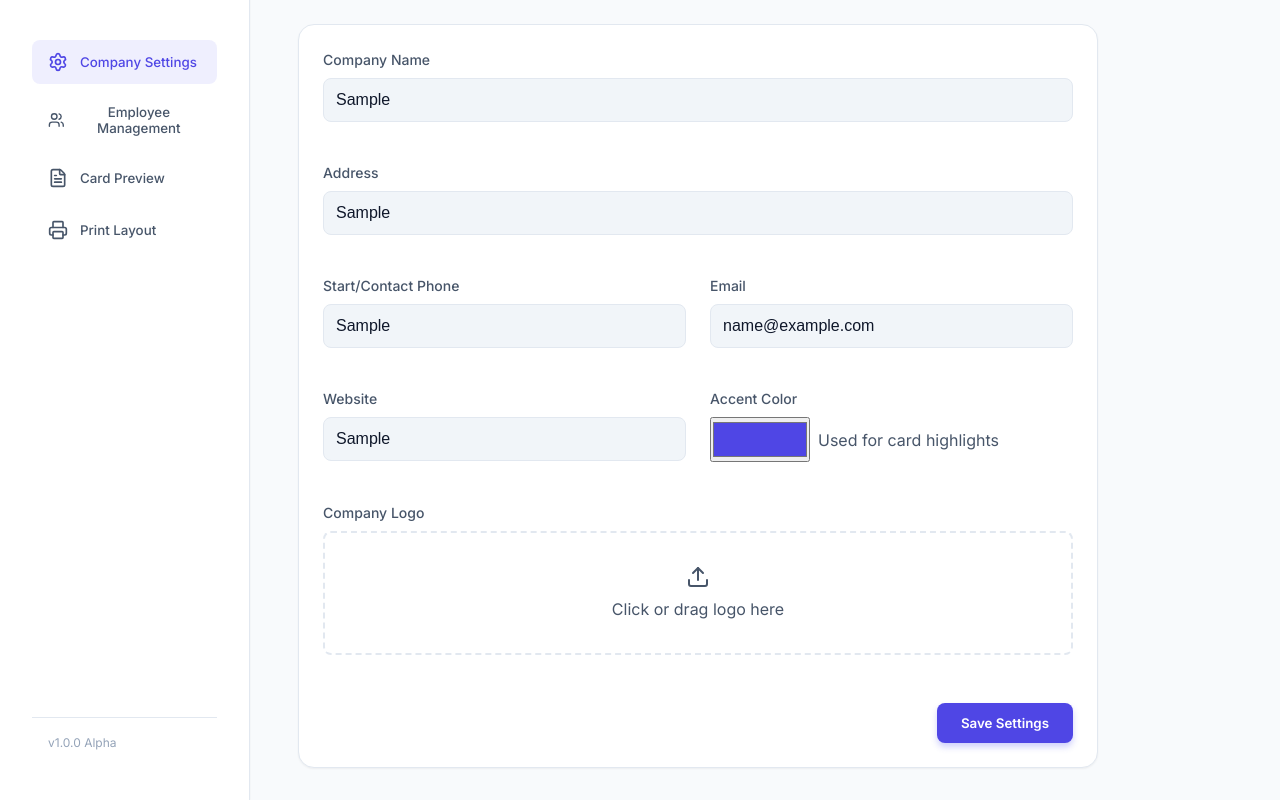
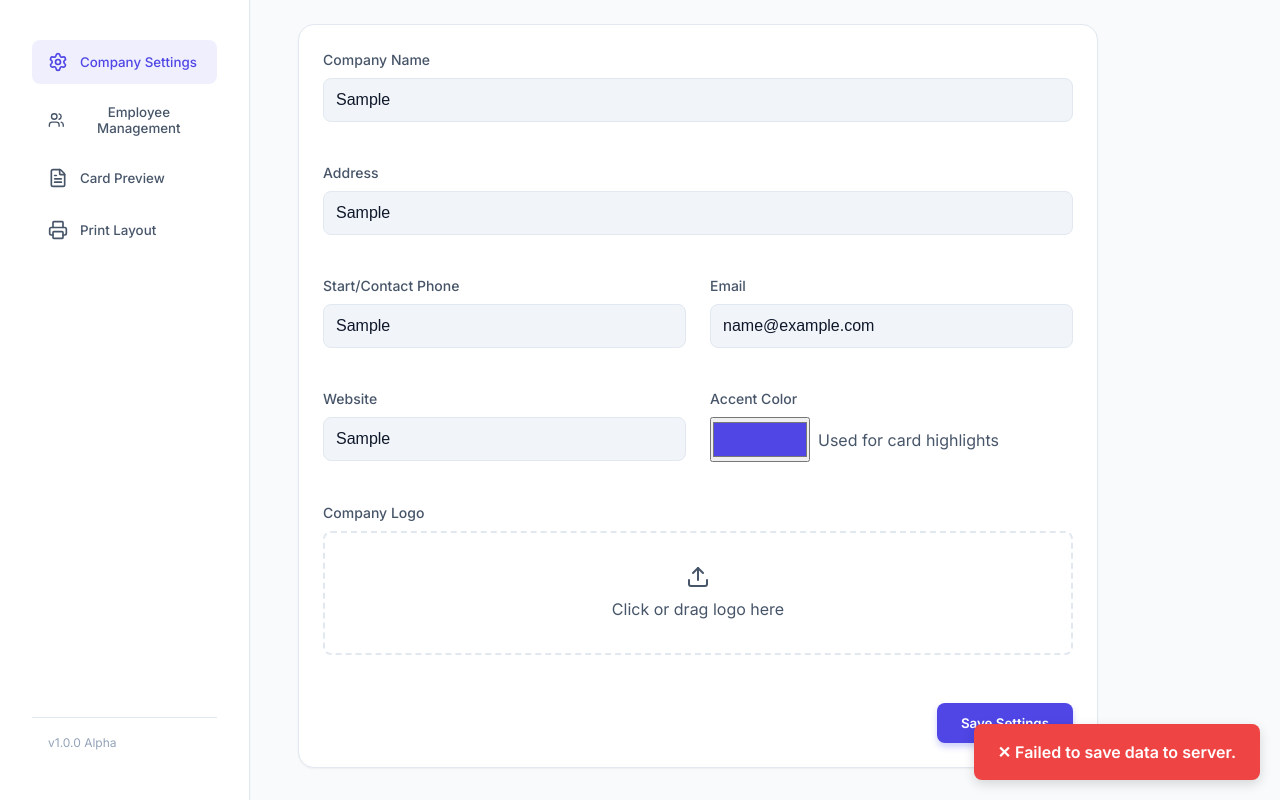
Before and after one commit to favouritehu/id-card-system, a React (Vite) app: page / in a window 1280 px wide. Both pictures are taken after typing "Sample", "Sample", "Sample", "name@example.com", "Sample" into the empty fields and a click on the button "Save Settings". Shown: the part 88-888 px from the top of the page. Built offline with nearby package versions, Linux system fonts and the light colour scheme; no server answers.

Commit message:
Add toast notifications for save success/failure

```diff
--- a/src/App.tsx
+++ b/src/App.tsx
@@ -5,6 +5,34 @@ import { EmployeeManager } from './components/EmployeeManager';
 import { IDCardPreview } from './components/IDCardPreview';
 import { PrintLayout } from './components/PrintLayout';
 import type { CompanyConfig, Employee } from './types';
+
+// Toast notification component
+const Toast = ({ message, type, onClose }: { message: string; type: 'success' | 'error'; onClose: () => void }) => {
+  useEffect(() => {
+    const timer = setTimeout(onClose, 3000);
+    return () => clearTimeout(timer);
+  }, [onClose]);
+
+  return (
+    <div style={{
+      position: 'fixed',
+      bottom: '20px',
+      right: '20px',
+      padding: '1rem 1.5rem',
+      borderRadius: '8px',
+      backgroundColor: type === 'success' ? '#22c55e' : '#ef4444',
+      color: 'white',
+      fontWeight: 600,
+      boxShadow: '0 4px 12px rgba(0,0,0,0.15)',
+      zIndex: 9999,
+      display: 'flex',
+      alignItems: 'center',
+      gap: '0.5rem'
+    }}>
+      {type === 'success' ? '✓' : '✕'} {message}
+    </div>
+  );
+};
 
 // Placeholder components
 const Preview = ({ company, employees }: { company: CompanyConfig; employees: Employee[] }) => {
@@ -54,6 +82,7 @@ const Preview = ({ company, employees }: { company: CompanyConfig; employees: Em
 function App() {
   const [activeTab, setActiveTab] = useState('admin');
   const [loading, setLoading] = useState(true);
+  const [toast, setToast] = useState<{ message: string; type: 'success' | 'error' } | null>(null);
 
   // Initial State
   const [companyConfig, setCompanyConfig] = useState<CompanyConfig>({
@@ -93,9 +122,10 @@ function App() {
       if (!response.ok) {
         throw new Error(`Server responded with ${response.status}`);
       }
+      setToast({ message: 'Data saved successfully!', type: 'success' });
     } catch (err) {
       console.error("Failed to save data", err);
-      alert("Failed to save data to server.");
+      setToast({ message: 'Failed to save data to server.', type: 'error' });
     }
   };
 
@@ -132,6 +162,7 @@ function App() {
       <main className="main-content">
         {renderContent()}
       </main>
+      {toast && <Toast message={toast.message} type={toast.type} onClose={() => setToast(null)} />}
     </div>
   );
 }
```
